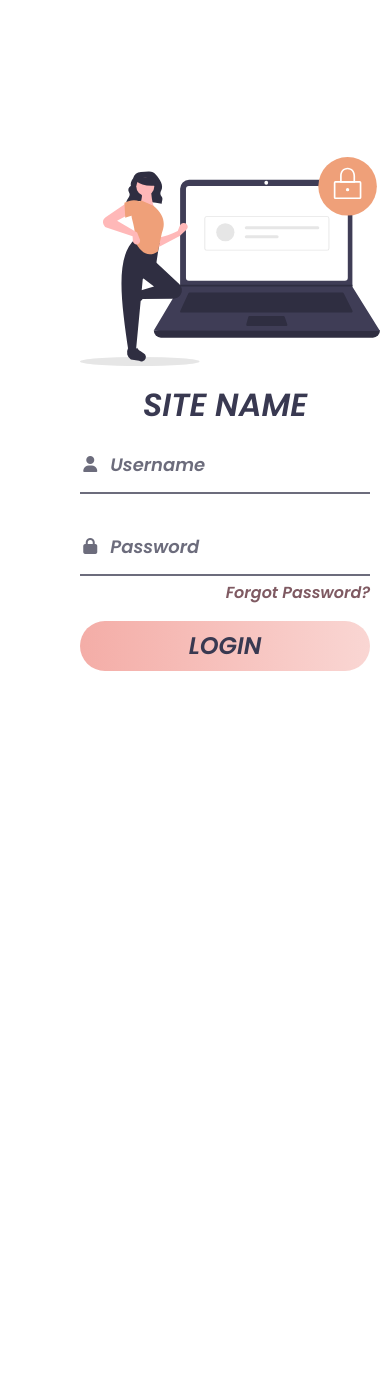
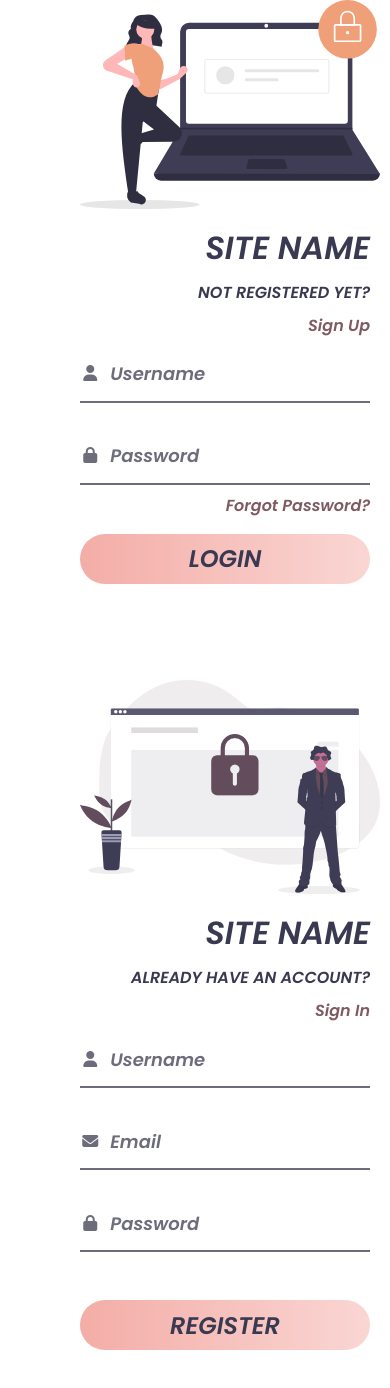
Before and after one commit to putraawali/coba-coba, a React (Create React App) app: page / in a window 390 px wide. Shown: the top 1388 px of the page. Before the commit the page ends 844 px from the top, so only its background shows below. Built offline with nearby package versions, Linux system fonts and the light colour scheme.

Commit message:
register form created, will finish animation by this evening

```diff
--- a/src/App.js
+++ b/src/App.js
@@ -1,34 +1,19 @@
 // import logo from './logo.svg';
 import './App.css';
 import React from 'react'
-
-// const inputs = document.querySelectorAll('input')
-
-// function focusFunc(){
-//   let parent = this.parentNode.parentNode;
-//   parent.classList.add('focus')
-// }
-
-// function blurFunc(){
-//   let parent = this.parentNode.parentNode;
-//   if(this.value===""){
-//     parent.classList.remove('focus')
-//   }
-// }
-
-// inputs.forEach(input =>{
-//   input.addEventListener('focus', focusFunc)
-//   input.addEventListener('blur', blurFunc)
-// })
 
 class App extends React.Component {
   constructor(props) {
     super(props);
     this.state = {
-      classUsername : 'input-div one',
-      classPassword : 'input-div two',
-      username: '',
-      password: ''
+      classUsername : 'input-div user',
+      classPassword : 'input-div password',
+      classEmail : 'input-div email',
+      loginUsername: '',
+      loginPassword: '',
+      regisEmail: '',
+      regisUsername: '',
+      regisPassword: '',
     };
   }
   render() {
@@ -40,23 +25,26 @@ class App extends React.Component {
             <img src="/svgLib/undraw_unlock_24mb.svg" alt=""/>
           </div>
           <div class="login-container">
-            <form action="">
+            <form action="sign-in">
               <img class="lap" src="/svgLib/undraw_secure_login_pdn4.svg" alt=""/>
               <h2>site name</h2>
+              <h5 class="quote">Not registered yet?</h5>
+              <a class="toggle">Sign Up</a>
+
               <div class={this.state.classUsername}
                 onFocus={() =>{
                   this.setState({classUsername: 'input-div one focus'});
                 }}
                 onBlur={() =>{
-                  if (this.state.username) {
+                  if (this.state.loginUsername) {
                     this.setState({classUsername: 'input-div one focus'});
-                  }else if(this.state.user===''){
+                  }else if(this.state.loginUsername===''){
                     this.setState({classUsername: 'input-div one'});
                   }else{
                     this.setState({classUsername: 'input-div one'});
                   }
                 }}
-                value={this.state.username} onChange={(event) => this.setState({username: event.target.value})}
+                value={this.state.loginUsername} onChange={(event) => this.setState({loginUsername: event.target.value})}
               >
                 <div class="i">
                   <i class="fas fa-user"></i>
@@ -71,7 +59,7 @@ class App extends React.Component {
                   this.setState({classPassword: 'input-div two focus'});
                 }}
                 onBlur={() =>{
-                  if (this.state.password) {
+                  if (this.state.loginPassword) {
                     this.setState({classPassword: 'input-div two focus'});
                   }else if(this.state.user===''){
                     this.setState({classPassword: 'input-div two'});
@@ -79,7 +67,7 @@ class App extends React.Component {
                     this.setState({classPassword: 'input-div two'});
                   }
                 }}
-                value={this.state.password} onChange={(event) => this.setState({password: event.target.value})}
+                value={this.state.loginPassword} onChange={(event) => this.setState({loginPassword: event.target.value})}
               >
                 <div class="i">
                   <i class="fas fa-lock"></i>
@@ -91,6 +79,88 @@ class App extends React.Component {
               </div>
               <a>Forgot Password?</a>
               <input type="submit" class="btn" value="Login"/>
+            </form>
+          </div>
+          <div class="register-container">
+            <form action="sign-up">
+              <img class="lap" src="/svgLib/undraw_security_o890.svg" alt=""/>
+              <h2>site name</h2>
+              <h5 class="quote">Already have an account?</h5>
+              <a class="toggle">Sign In</a>
+
+              <div class={this.state.classUsername}
+                onFocus={() =>{
+                  this.setState({classUsername: 'input-div one focus'});
+                }}
+                onBlur={() =>{
+                  if (this.state.regisUsername) {
+                    this.setState({classUsername: 'input-div one focus'});
+                  }else if(this.state.regisUsername===''){
+                    this.setState({classUsername: 'input-div one'});
+                  }else{
+                    this.setState({classUsername: 'input-div one'});
+                  }
+                }}
+                value={this.state.regisUsername} onChange={(event) => this.setState({regisUsername: event.target.value})}
+              >
+                <div class="i">
+                  <i class="fas fa-user"></i>
+                </div>
+                <div>
+                  <h5>Username</h5>
+                  <input class="input" type="text"/>
+                </div>
+              </div>
+
+              <div class={this.state.classEmail}
+                onFocus={() =>{
+                  this.setState({classEmail: 'input-div three focus'});
+                }}
+                onBlur={() =>{
+                  if (this.state.regisEmail) {
+                    this.setState({classEmail: 'input-div three focus'});
+                  }else if(this.state.regisEmail===''){
+                    this.setState({classEmail: 'input-div three'});
+                  }else{
+                    this.setState({classEmail: 'input-div three'});
+                  }
+                }}
+                value={this.state.regisEmail} onChange={(event) => this.setState({regisEmail: event.target.value})}
+              >
+                <div class="i">
+                <i class="fas fa-envelope"></i>
+                </div>
+                <div>
+                  <h5>Email</h5>
+                  <input class="input" type="password"/>
+                </div>
+              </div>
+
+              <div class={this.state.classPassword}
+                onFocus={() =>{
+                  this.setState({classPassword: 'input-div two focus'});
+                }}
+                onBlur={() =>{
+                  if (this.state.regisPassword) {
+                    this.setState({classPassword: 'input-div two focus'});
+                  }else if(this.state.regisPassword===''){
+                    this.setState({classPassword: 'input-div two'});
+                  }else{
+                    this.setState({classPassword: 'input-div two'});
+                  }
+                }}
+                value={this.state.regisPassword} onChange={(event) => this.setState({regisPassword: event.target.value})}
+              >
+                <div class="i">
+                  <i class="fas fa-lock"></i>
+                </div>
+                <div>
+                  <h5>Password</h5>
+                  <input class="input" type="password"/>
+                </div>
+              </div>
+
+              <input type="submit" class="btn" id="register" value="Register"/>
             </form>
           </div>
         </div>
--- a/src/index.css
+++ b/src/index.css
@@ -85,10 +85,18 @@ form{
 }
 
 form h2{
-  text-align: centre;
+  text-align: right;
   font-size: 3.5rem;
   text-transform: uppercase;
   margin: 15px 0;
+  color: var(--bright-gray);
+}
+
+.quote{
+  text-align: right;
+  font-size: 1rem;
+  text-transform: uppercase;
+  margin: 0;
   color: var(--bright-gray);
 }
 
@@ -134,11 +142,11 @@ form h2{
 }
 
 
-.input-div.one{
+.input-div.user{
   margin-top: 0;
 }
 
-.input-div.two{
+.input-div.password{
   margin-bottom: 4px;
 }
 
@@ -187,9 +195,11 @@ a{
   display: block;
   text-align: right;
   text-decoration: none;
+  margin: .5rem 0;
   color: var(--falcon);
   font-size: 1rem;
-  transition: .5s
+  transition: .5s;
+  cursor: pointer;
 }
 
 a:hover{
@@ -217,6 +227,10 @@ a:hover{
 .btn:hover{
   color: var(--apricot);
   background-position: right;
+}
+
+#register{
+  margin: 3rem 0;
 }
 
 @media screen and (max-width: 1050px){
@@ -256,4 +270,7 @@ a:hover{
   .login-container{
     justify-content: center;
   }
+  .register-container{
+    justify-content: center;
+  }
 }
```
Also changed, not shown: 1 other file (tests, documents, lock files or other folders).
